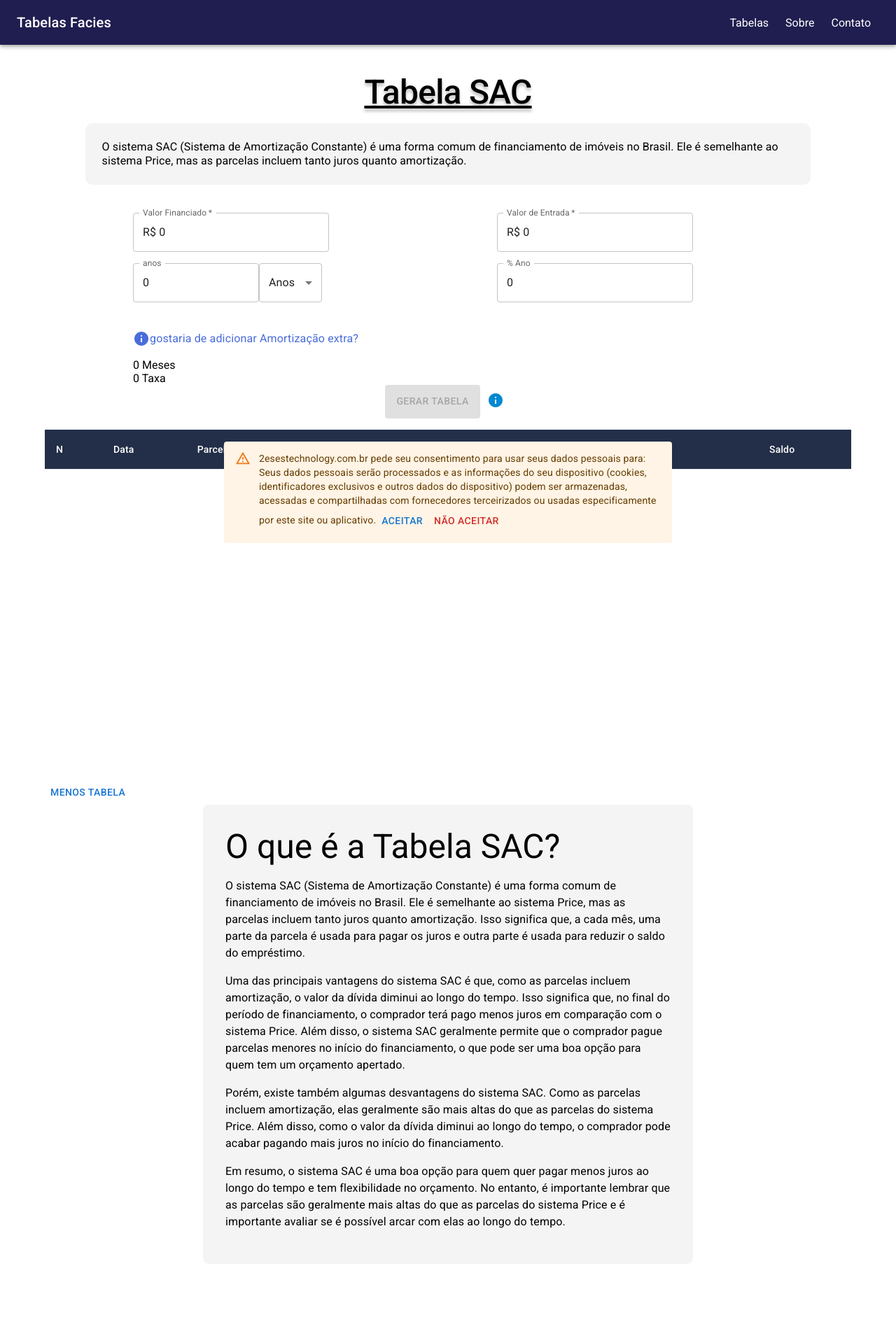
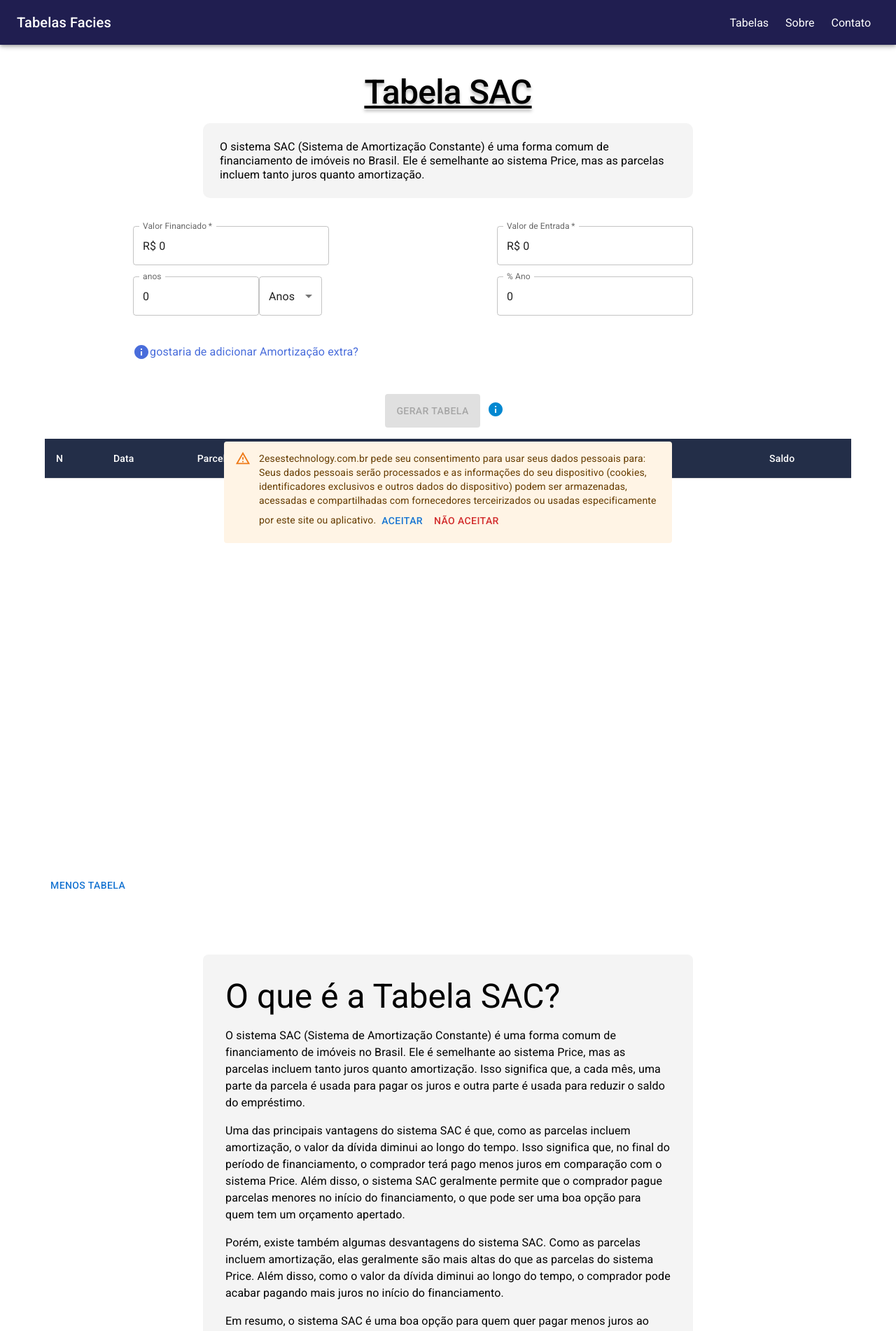
Before and after one commit to Diogozura/financas-faceis, a Next.js app: page /tabelasac in a window 1280 px wide. Shown: the top 1902 px of the page at 70% size. Built offline with nearby package versions, Linux system fonts and the light colour scheme.

Commit message:
tamanho padronizado

```diff
--- a/src/screens/TabelaSacScreen/Inputs/index.tsx
+++ b/src/screens/TabelaSacScreen/Inputs/index.tsx
@@ -30,7 +30,7 @@ const Table = dynamic(
 const Box = styled.section`
 width: 900px;
 margin: auto;
-margin: auto;
+margin-bottom: 2em;
 flex-wrap: wrap;
 flex-direction: row;
 justify-content:  space-around;
@@ -188,8 +188,8 @@ export default function Content() {
                     </FormControl>
 
                 </form>
-                <p>{Meses} Meses</p>
-                <p>{taxaMesal} Taxa</p>
+                    {/* <p>{Meses} Meses</p>
+                    <p>{taxaMesal} Taxa</p> */}
 
             </Box>
 
--- a/src/screens/TabelaSacScreen/TableSac/index.tsx
+++ b/src/screens/TabelaSacScreen/TableSac/index.tsx
@@ -65,7 +65,7 @@ export default function SimpleTable({ valorInicial, extra, error, data, valorEnt
         <Navigation href="#baixo"><InfoIcon color="info" /></Navigation>
       </Box>
 
-      <Box sx={{ overflowX: 'auto', width: '100%', m: 0, padding: 0 }} height={500}>
+      <Box sx={{ overflowX: 'auto', width: '100%' }} height={620}>
 
         <Table sx={{ minWidth: 300 }} stickyHeader aria-label="customized   table">
           <TableHead >
--- a/src/screens/TabelaSacScreen/Textos/index.tsx
+++ b/src/screens/TabelaSacScreen/Textos/index.tsx
@@ -2,20 +2,20 @@ import Box from '@mui/material/Box';
 import Typography from '@mui/material/Typography';
 
 
-export default function Textos({children}) {
+export default function Textos({ children }) {
     return (
-        <>  <Box margin={'auto'} marginBottom={5} sx={{bgcolor:'#F4F4F4'}} borderRadius="10px"  maxWidth={'90%'} padding={3}>
+        <>  <Box margin={'auto'} marginBottom={5} sx={{ bgcolor: '#F4F4F4',  maxWidth: 700, }} borderRadius="10px" padding={3}>
             <Typography variant='h4' fontSize={'1em'} fontWeight={400}>
                 O sistema SAC (Sistema de Amortização Constante) é uma forma comum de financiamento de imóveis no Brasil. Ele é semelhante ao sistema Price, mas as parcelas incluem tanto juros quanto amortização.
             </Typography>
         </Box>
             {children}
-             <Box borderRadius={2} padding={4}    sx={{ maxWidth: 700, m: 'auto', mb:'7em' , bgcolor:'#F4F4F4',  }}>
-                            <Typography variant='h3' sx={{mb:2}}>O que é a Tabela SAC?</Typography>
-                            <Typography sx={{mb:2}}>
+            <Box borderRadius={2} padding={4} sx={{ maxWidth: 700, m: 'auto', mt:'5em', mb: '7em', bgcolor: '#F4F4F4', }}>
+                <Typography variant='h3' sx={{ mb: 2 }}>O que é a Tabela SAC?</Typography>
+                <Typography sx={{ mb: 2 }}>
                     O sistema SAC (Sistema de Amortização Constante) é uma forma comum de financiamento de imóveis no Brasil. Ele é semelhante ao sistema Price, mas as parcelas incluem tanto juros quanto amortização. Isso significa que, a cada mês, uma parte da parcela é usada para pagar os juros e outra parte é usada para reduzir o saldo do empréstimo.
                 </Typography>
-                            <Typography sx={{mb:2}}>
+                <Typography sx={{ mb: 2 }}>
                     Uma das principais vantagens do sistema SAC é que, como as parcelas incluem amortização, o valor da dívida diminui ao longo do tempo. Isso significa que, no final do período de financiamento, o comprador terá pago menos juros em comparação com o sistema Price. Além disso, o sistema SAC geralmente permite que o comprador pague parcelas menores no início do financiamento, o que pode ser uma boa opção para quem tem um orçamento apertado.
                 </Typography>
                 <Typography sx={{ mb: 2 }}>
```
Lines whose indentation alone changed are shown as unchanged.
